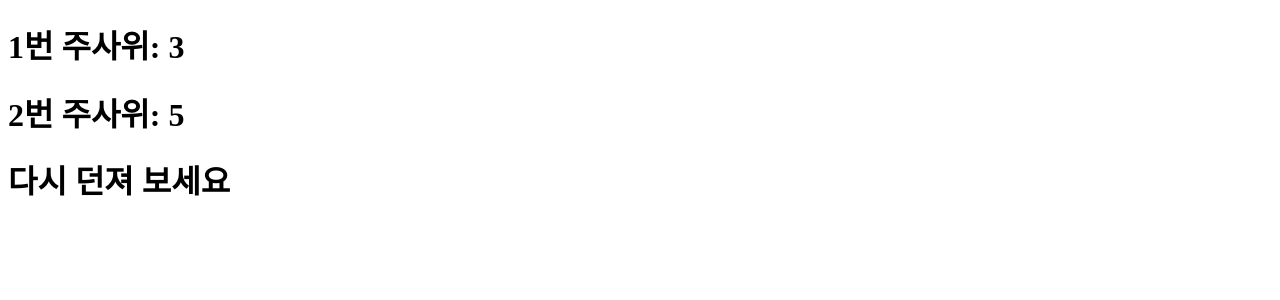
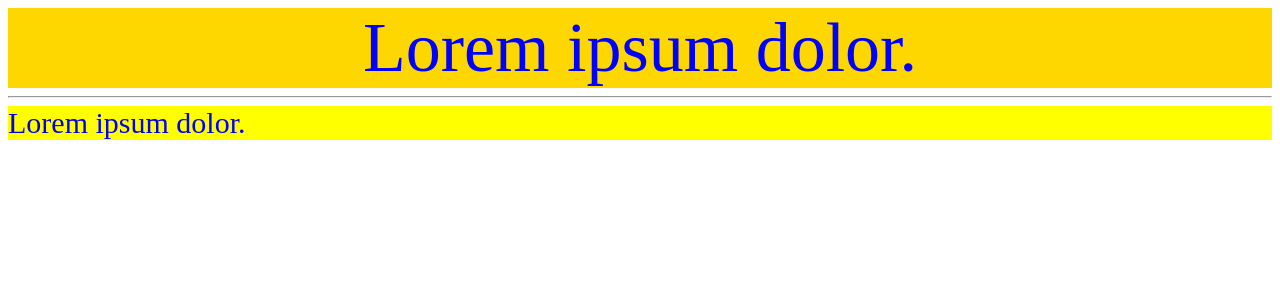
Before and after one commit to zxcvcx123/react20231031, a React (Create React App) app: page / in a window 1280 px wide. Shown: the top 300 px of the page. Built offline with nearby package versions, Linux system fonts and the light colour scheme.

Commit message:
인라인 스타일 적용방법

```diff
--- a/src/App.js
+++ b/src/App.js
@@ -1,18 +1,22 @@
 function App() {
-  const num1 = Math.ceil(Math.random() * 6);
-  const num2 = Math.ceil(Math.random() * 6);
+  const myStyle = {
+    color: "blue",
+    // background-color: "gold" // lowerCamelCase로 변경
+    backgroundColor: "gold",
+    fontSize: "70px",
+    textAlign: "center",
+  };
 
-  let messageClassName = "lose";
-  let msg = "다시 던져 보세요";
-  if (num1 === num2) {
-    messageClassName = "win";
-    msg = "당첨!!";
-  }
   return (
     <>
-      <h1>1번 주사위: {num1}</h1>
-      <h1>2번 주사위: {num2}</h1>
-      <h1 className={messageClassName}>{msg}</h1>
+      {/* style 속성은 객체로 주어야 함 */}
+      <div style={myStyle}>Lorem ipsum dolor.</div>
+      <hr />
+      <div
+        style={{ color: "blue", backgroundColor: "yellow", fontSize: "30px" }}
+      >
+        Lorem ipsum dolor.
+      </div>
     </>
   );
 }
```
